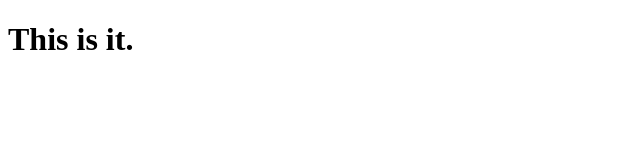
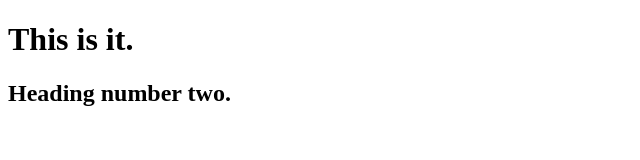
Before and after one commit to John095/first-project, a plain HTML site: page index.html in a window 1280 px wide. Shown: the whole page, without its empty margins (0-640 px from the left). Drawn offline with Linux system fonts and the light colour scheme.

```diff
--- a/index.html
+++ b/index.html
@@ -7,5 +7,6 @@
   </head>
   <body>
     <h1>This is it.</h1>
+    <h2>Heading number two.</h2>
   </body>
 </html>
```
Also changed, not shown: 1 other file.
